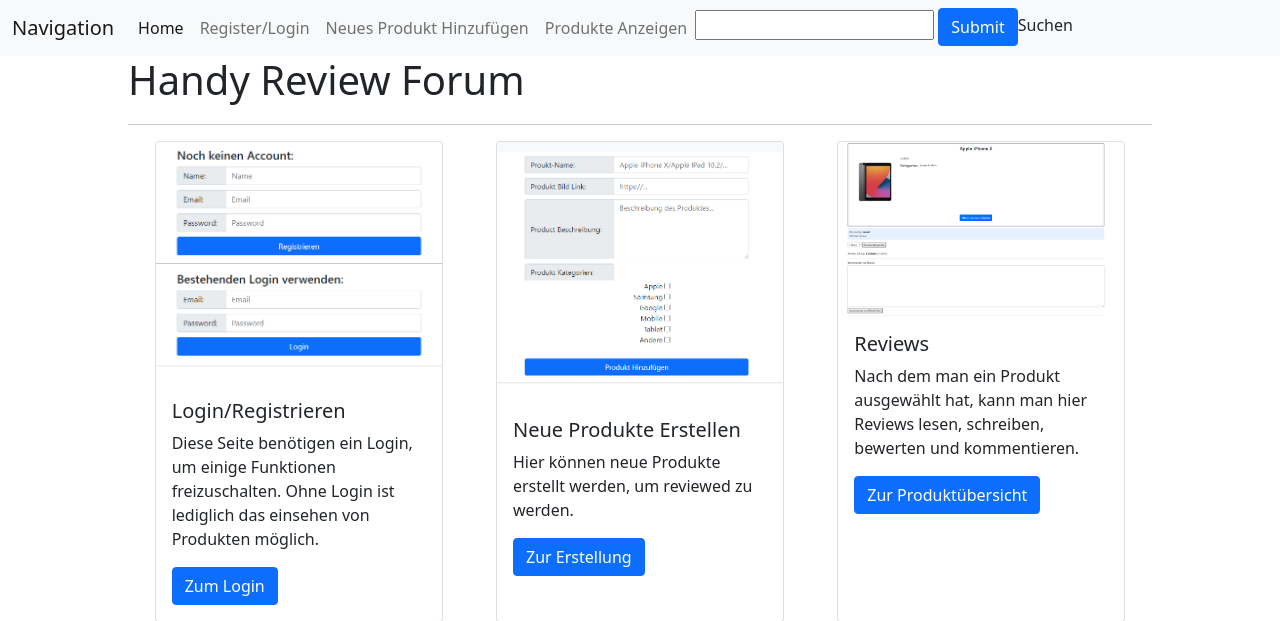
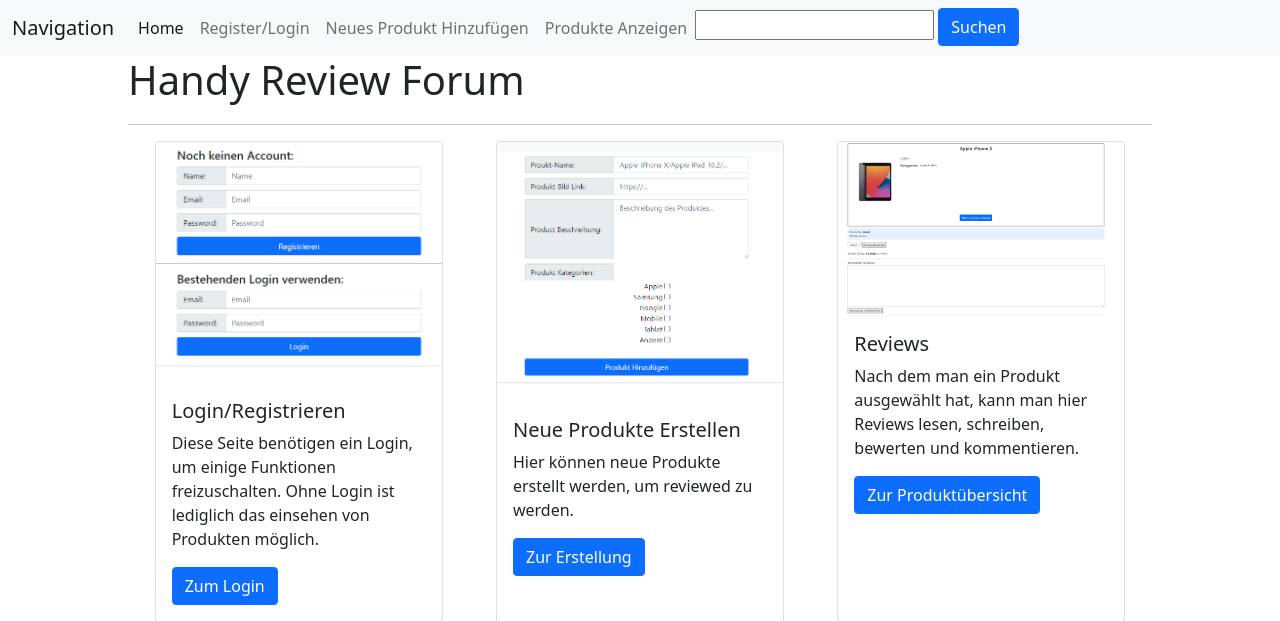
Before and after one commit to JamalHarrisKo/HandyReviews, a PHP site: page /index.php in a window 1280 px wide. Shown: the top 621 px of the page. Run offline with PHP 8.4, Linux system fonts and the light colour scheme.

Commit message:
[task]fix search button

```diff
--- a/src/Assets/header.php
+++ b/src/Assets/header.php
@@ -33,7 +33,7 @@
         <li class="nav-item">
           <form class="search_products" action="/search.php" method="post">
             <input type="text" id="searchterm" name="searchterm">
-            <input type="submit" name="submit" class="btn btn-primary" href="/search.php">Suchen</input>
+            <input type="submit" value="Suchen" name="submit" class="btn btn-primary" href="/search.php"></input>
           </form>
 
         </li>
```
